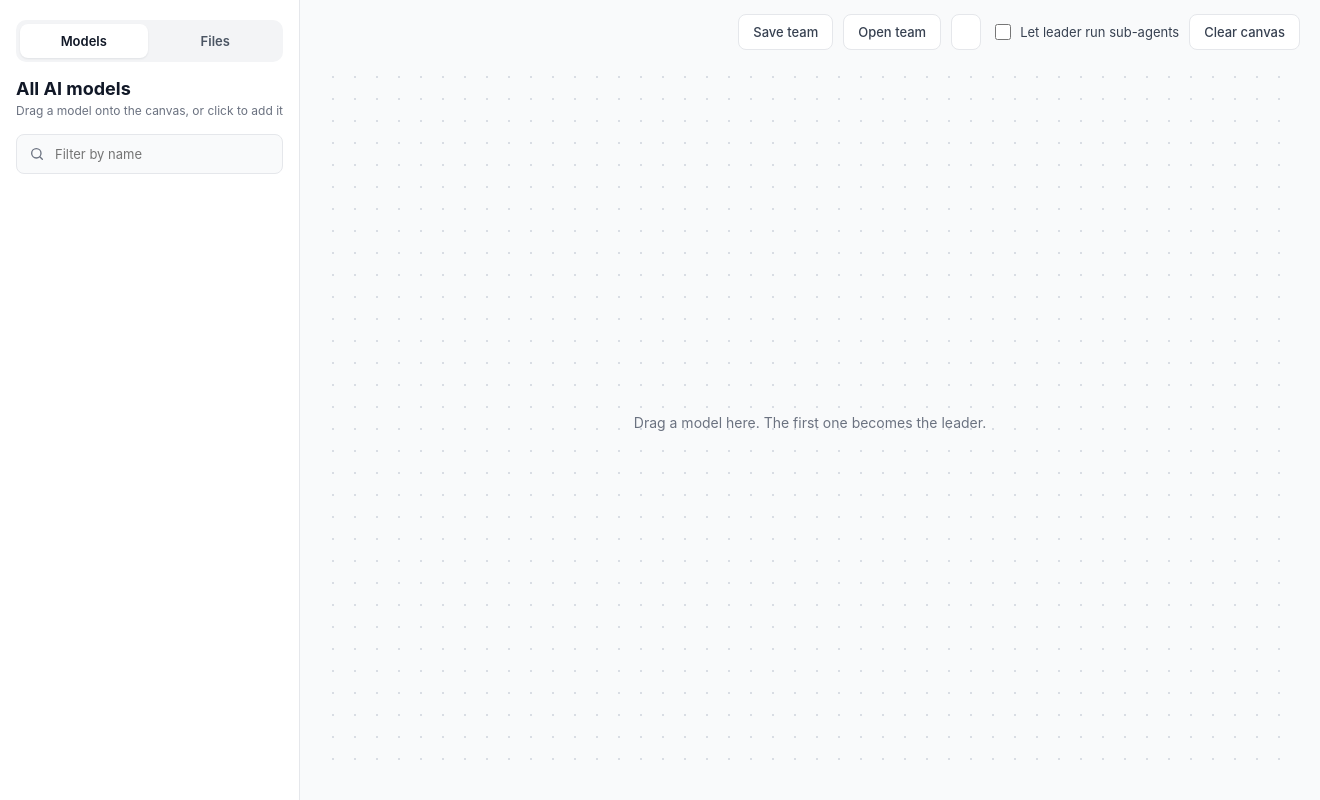
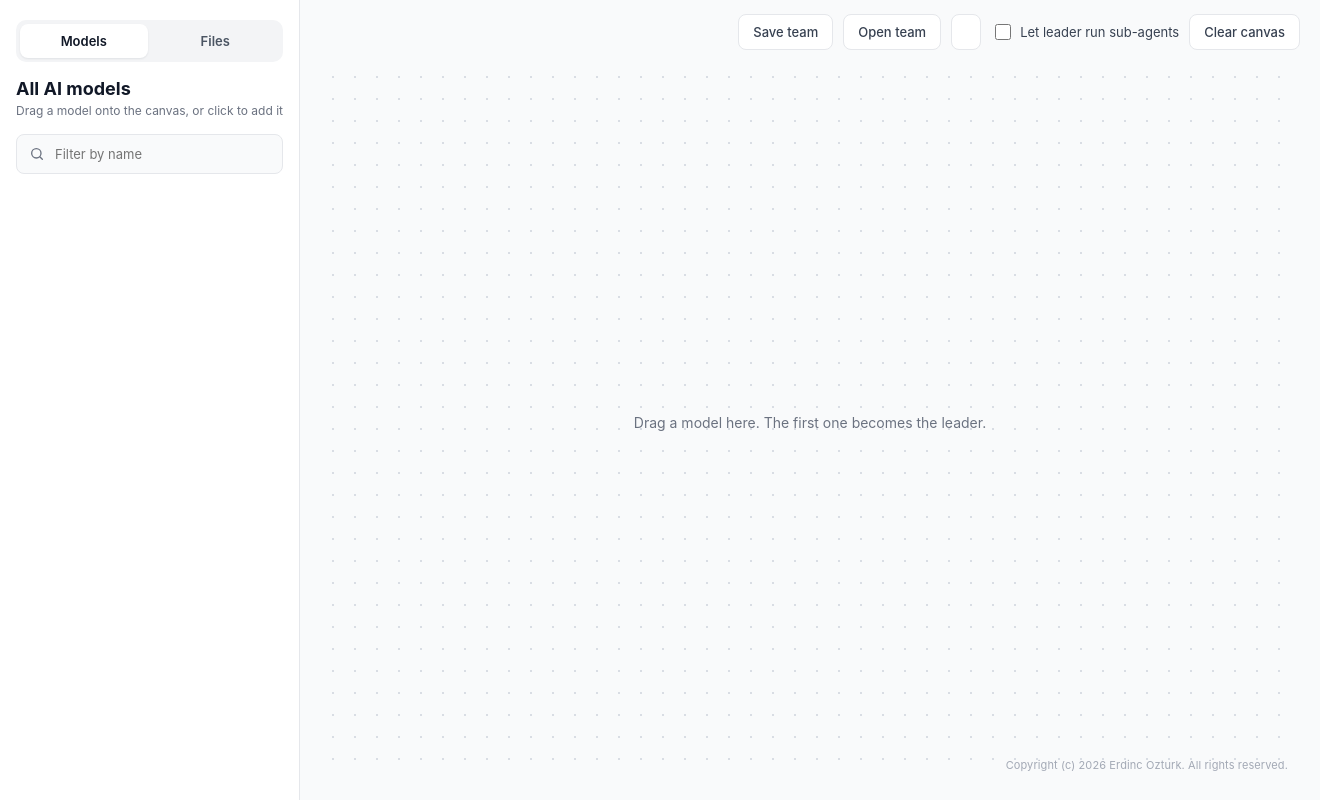
Before and after one commit to eozturk1968/sub-agents, an Electron app: page renderer/index.html in a window 1320 px wide. Drawn offline with Linux system fonts and the light colour scheme; no server answers.

Commit message:
Add copyright line to the bottom-right of the canvas
Co-Authored-By: Claude Opus 5.5 <noreply@anthropic.com>
Claude-Session: https://claude.ai/code/session_01Hrn5GPFBjJMnjniQxBJSpw

```diff
--- a/renderer/index.html
+++ b/renderer/index.html
@@ -45,6 +45,7 @@
       <div id="nodes"></div>
       <div id="empty" class="empty">Drag a model here. The first one becomes the leader.</div>
     </div>
+    <p class="copyright">Copyright (c) 2026 Erdinc Ozturk. All rights reserved.</p>
   </main>
 </div>
 
--- a/renderer/styles.css
+++ b/renderer/styles.css
@@ -282,3 +282,11 @@ p { margin: 0; }
 .notice.bad { background: #FFFBEB; border-color: #FDE68A; color: #78350F; }
 .status { display: block; white-space: nowrap; overflow: hidden; text-overflow: ellipsis; }
 .status .dot { display: inline-block; margin-right: 6px; vertical-align: middle; }
+
+/* Copyright line, bottom-right of the canvas */
+.main { position: relative; }
+.copyright {
+  position: absolute; right: 32px; bottom: 28px; margin: 0;
+  font-size: 11px; color: #A3A9B5; letter-spacing: 0.01em;
+  pointer-events: none; user-select: none;
+}
```
